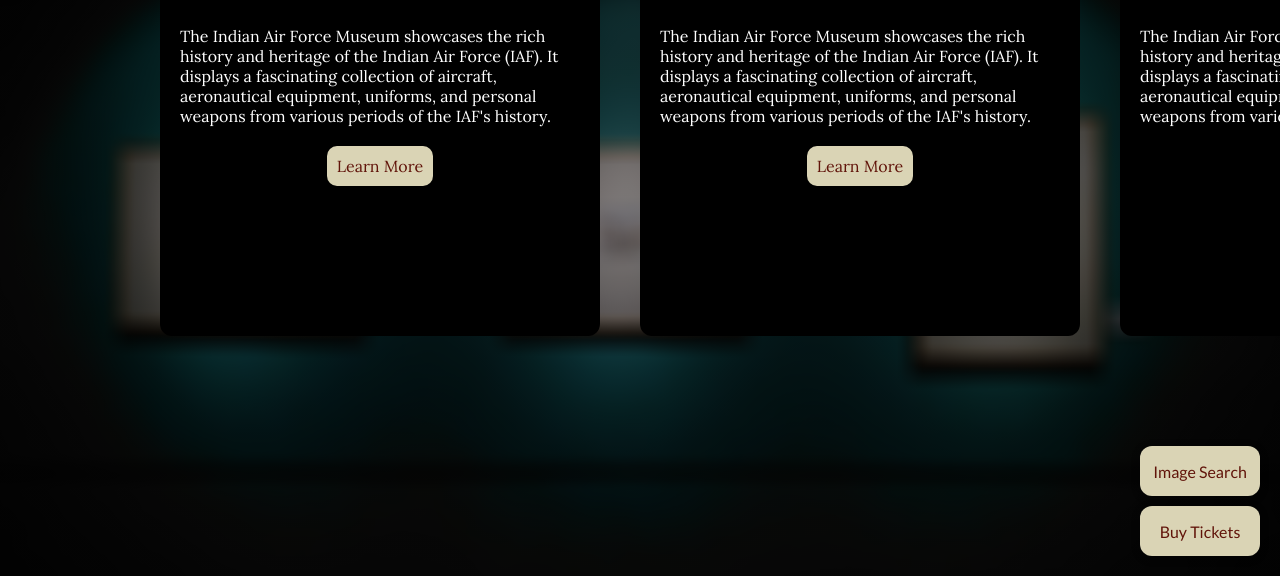
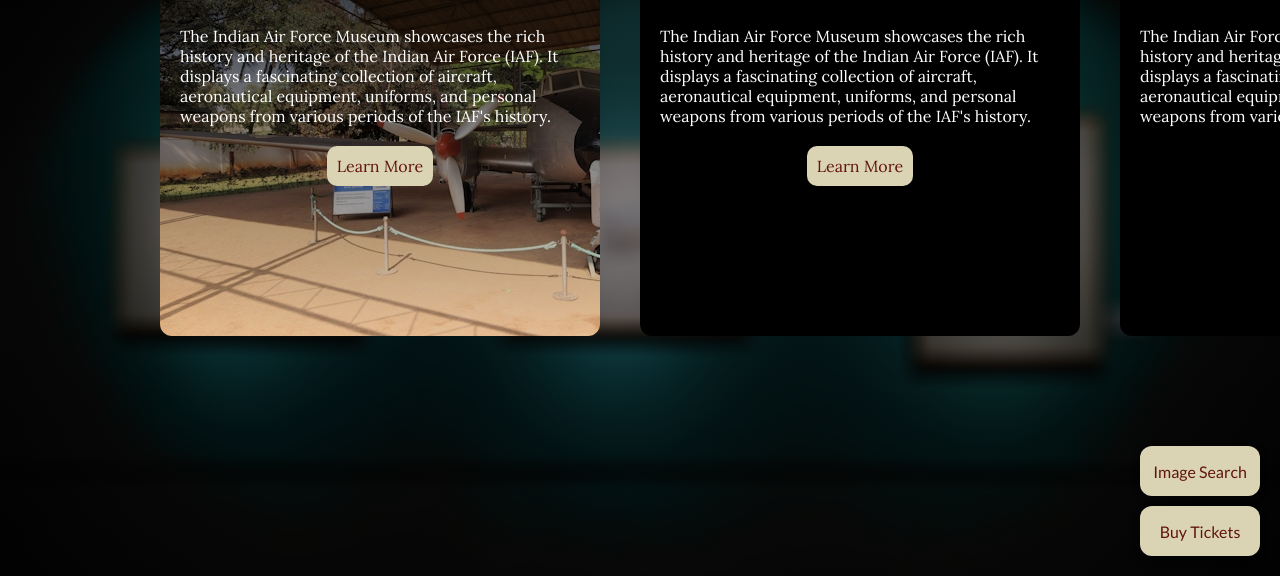
Before and after one commit to NINJAHATTORI004/SIH-2024, a website: page public/museums.html in a window 1280 px wide. Shown: the part 224-800 px from the top of the page. Drawn offline with nearby package versions, Linux system fonts and the light colour scheme; a script that the page names is missing; a web font is replaced by a local one.

Commit message:
add background image for iaf museum

```diff
--- a/public/museums.html
+++ b/public/museums.html
@@ -33,7 +33,7 @@
     <div>
       <ul class="museums">
         <li>
-          <div class="museum-card">
+          <div id="iaf" class="museum-card">
             <h2>Indian Air Force Museum</h2>
             <p>
               The Indian Air Force Museum showcases the rich history and
--- a/public/styles.css
+++ b/public/styles.css
@@ -200,6 +200,10 @@
 .museum-card a {
   max-width: max-content;
 }
+#iaf {
+  background-image: linear-gradient(rgba(0, 0, 0, 0.9), rgba(0, 0, 0, 0.1)),
+    url("images/zoshua-colah-uvrHfBbFcQw-unsplash.jpg");
+}
 /* Chatbot popup */
 .chatbot-heading {
   display: flex;
```
Also changed, not shown: public/images/zoshua-colah-uvrHfBbFcQw-unsplash.jpg (added).
